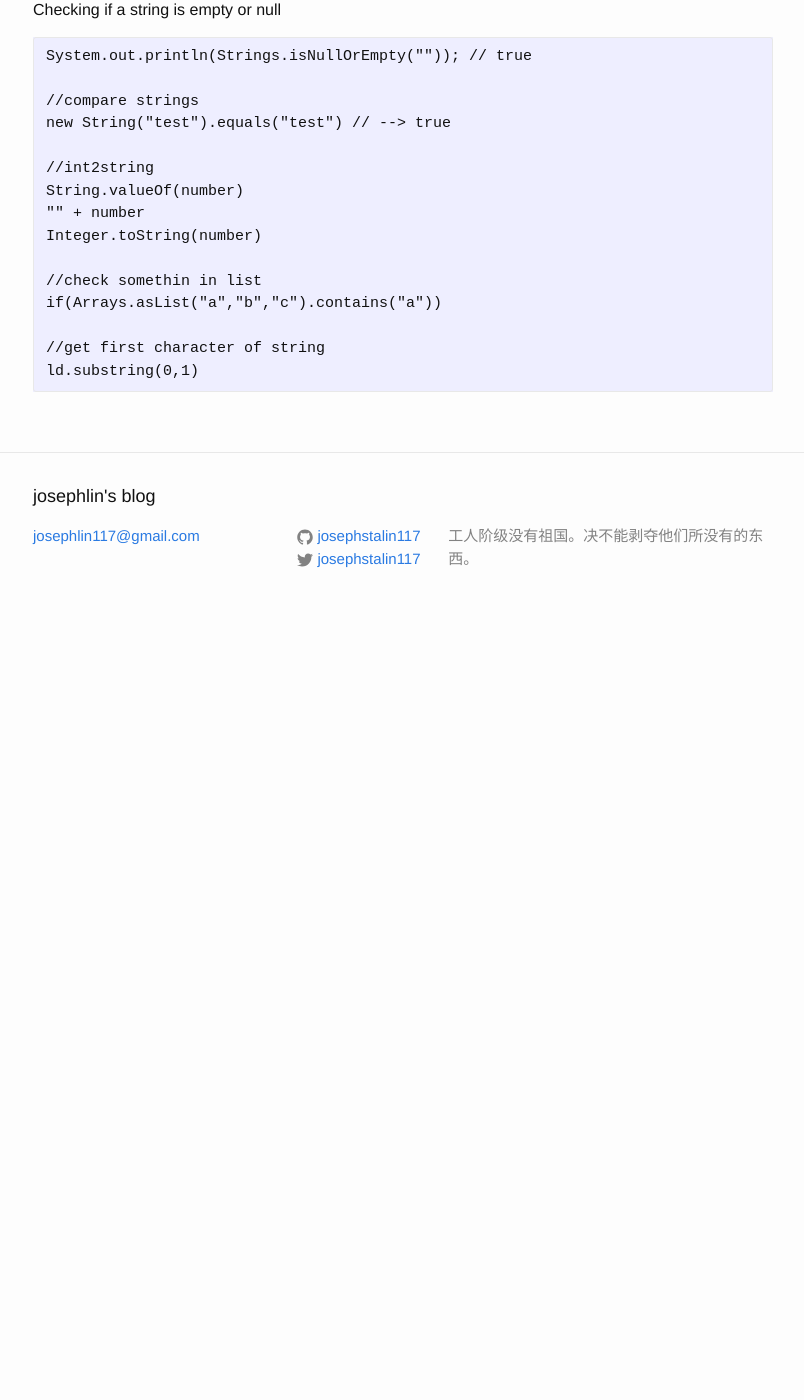
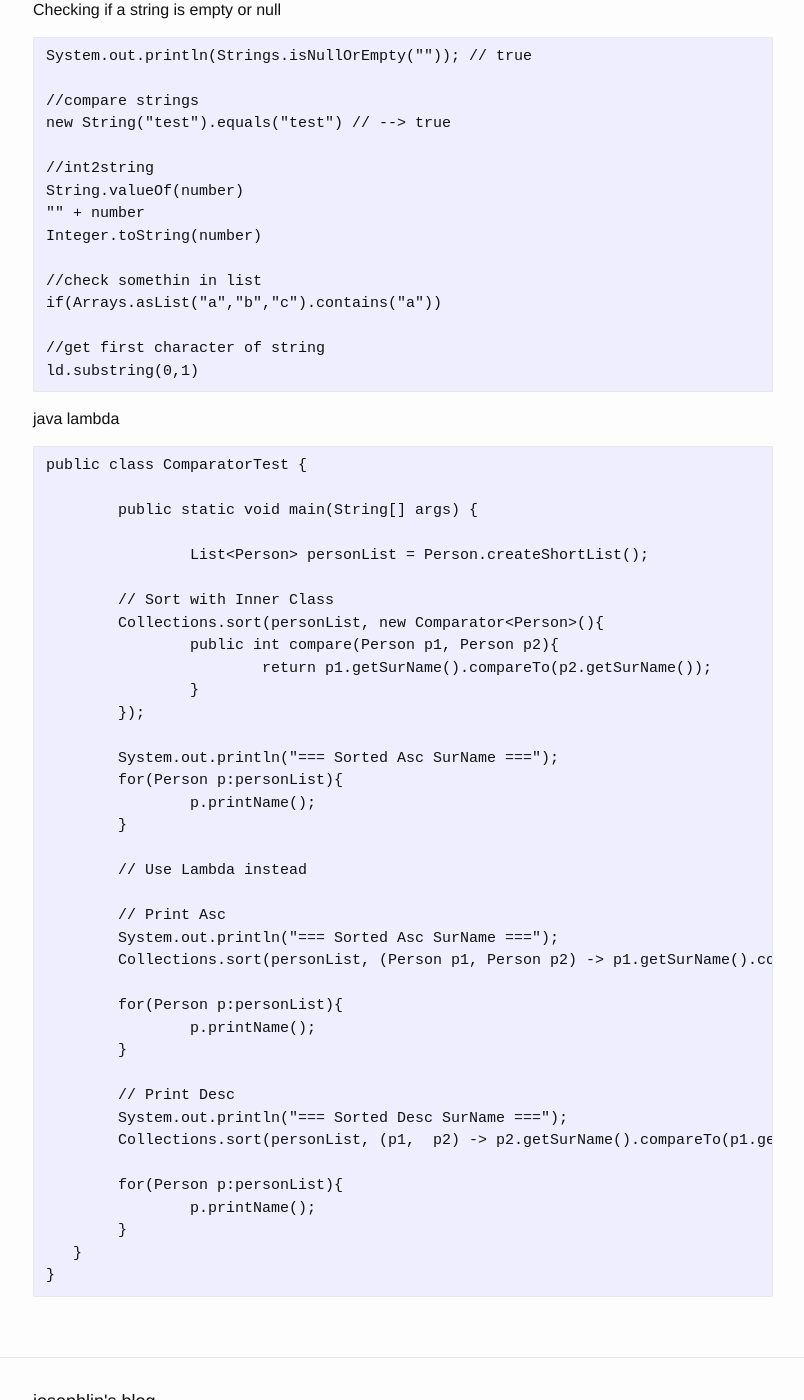
Before and after one commit to josephstalin117/josephstalin117.github.io, a Jekyll site: the page built from _posts/2018-7-29-java.markdown, in a window 1280 px wide and 1400 px high, scrolled down 3006 px. Shown: the whole window, without its empty margins (237-1041 px from the left). Built offline with Jekyll 4.4.1, drawn with Linux system fonts in a browser that asks for light colours; before the commit the page ends 3636 px from its top, so only the background shows below that.

Commit message:
add java lambda

````diff
--- a/_posts/2018-7-29-java.markdown
+++ b/_posts/2018-7-29-java.markdown
@@ -154,3 +154,44 @@ if(Arrays.asList("a","b","c").contains("a"))
 //get first character of string
 ld.substring(0,1)
 ```
+
+java lambda
+```
+public class ComparatorTest {
+
+	public static void main(String[] args) {
+
+		List<Person> personList = Person.createShortList();
+
+     	// Sort with Inner Class
+     	Collections.sort(personList, new Comparator<Person>(){
+       		public int compare(Person p1, Person p2){
+         		return p1.getSurName().compareTo(p2.getSurName());
+       		}
+     	});
+
+     	System.out.println("=== Sorted Asc SurName ===");
+     	for(Person p:personList){
+       		p.printName();
+     	}
+
+     	// Use Lambda instead
+
+     	// Print Asc
+     	System.out.println("=== Sorted Asc SurName ===");
+     	Collections.sort(personList, (Person p1, Person p2) -> p1.getSurName().compareTo(p2.getSurName()));
+
+     	for(Person p:personList){
+       		p.printName();
+     	}
+
+     	// Print Desc
+     	System.out.println("=== Sorted Desc SurName ===");
+     	Collections.sort(personList, (p1,  p2) -> p2.getSurName().compareTo(p1.getSurName()));
+
+     	for(Person p:personList){
+        	p.printName();
+     	}
+   }
+}
+```
````
